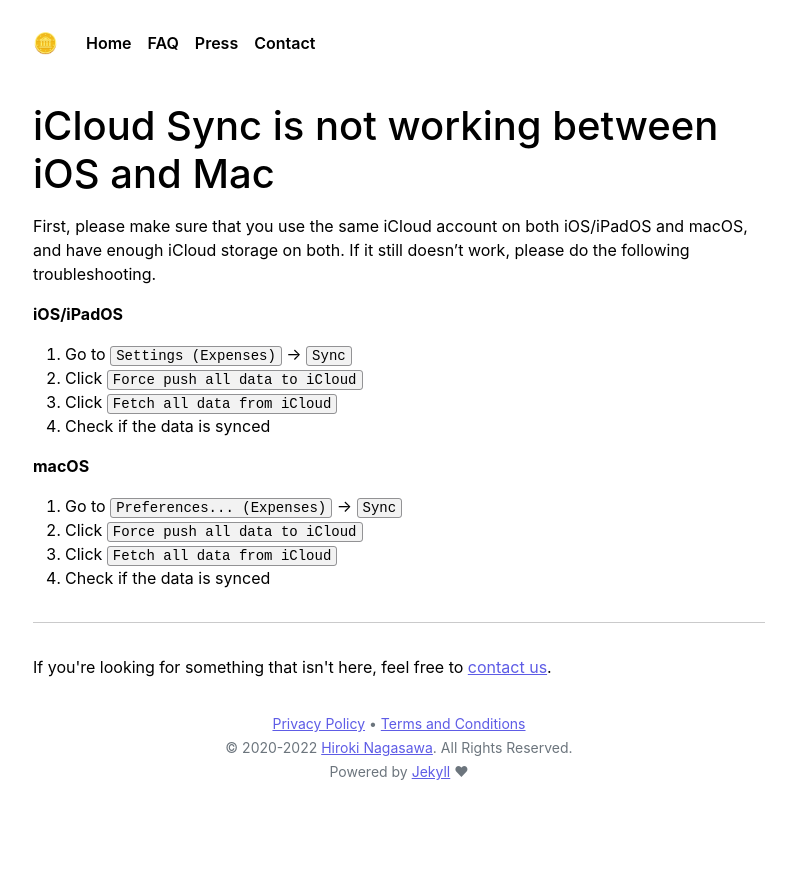
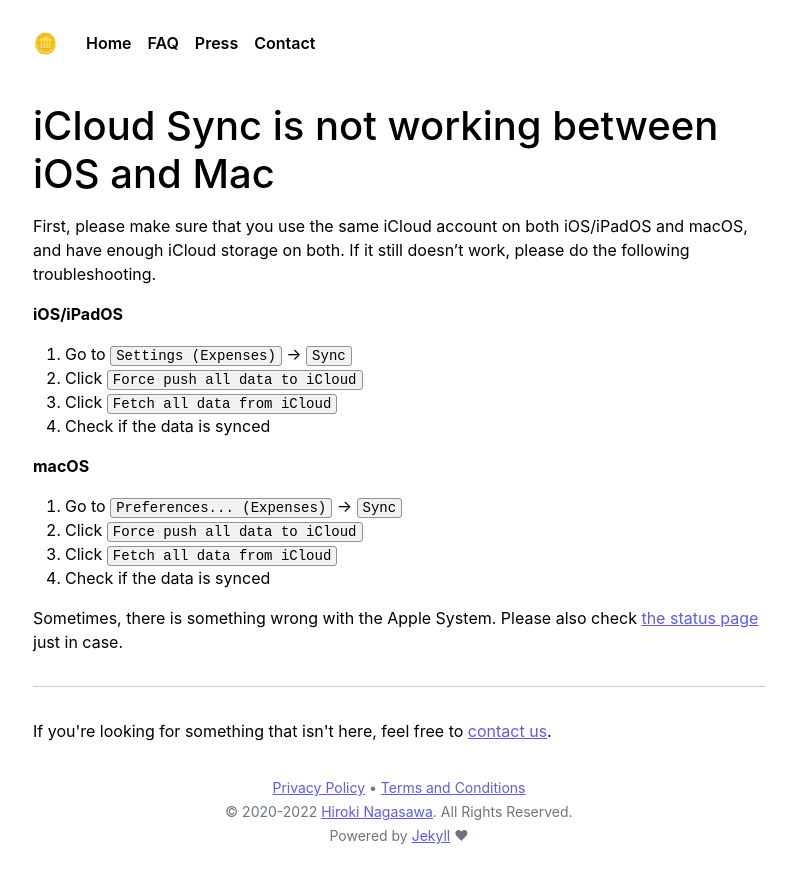
Before and after one commit to bluecometlabs/getexpenses.app, a Jekyll site: the page built from pages/faq/icloud-sync-is-not-working.md, in a window 1280 px wide. Shown: the top 883 px of the page, without its empty margins (241-1030 px from the left). Built offline with Jekyll 4.4.1, drawn with Linux system fonts in a browser that asks for light colours.

Commit message:
Update faq page

```diff
--- a/pages/faq/icloud-sync-is-not-working.md
+++ b/pages/faq/icloud-sync-is-not-working.md
@@ -22,4 +22,6 @@
 3. Click `Fetch all data from iCloud`
 4. Check if the data is synced
 
+Sometimes, there is something wrong with the Apple System. Please also check [the status page](https://www.apple.com/support/systemstatus/) just in case.
+
 {% include faq_footer.html %}
```
